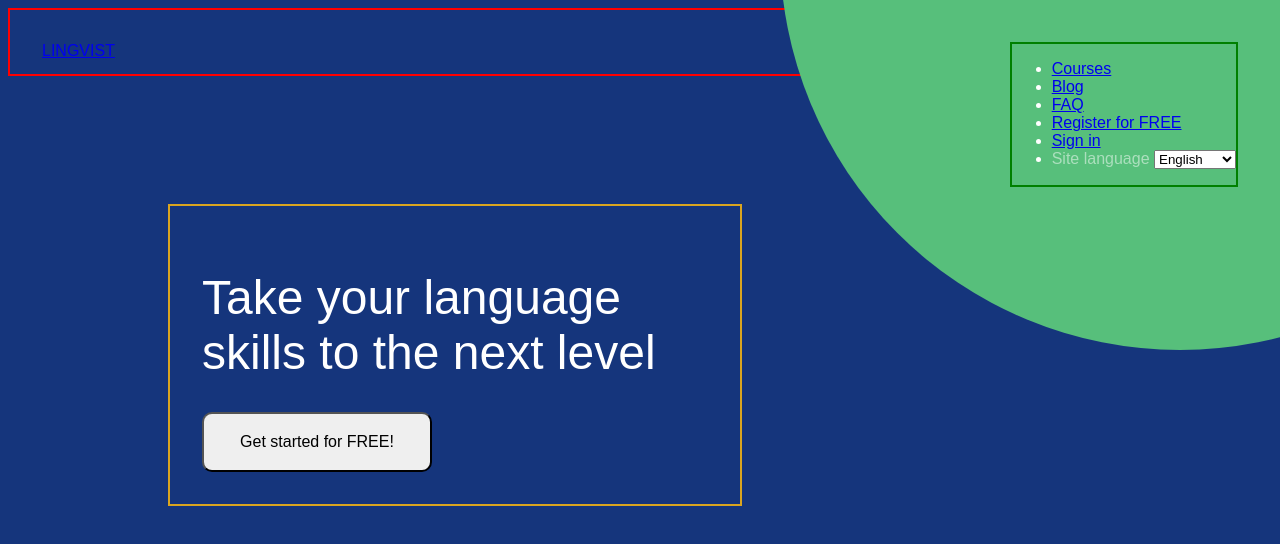
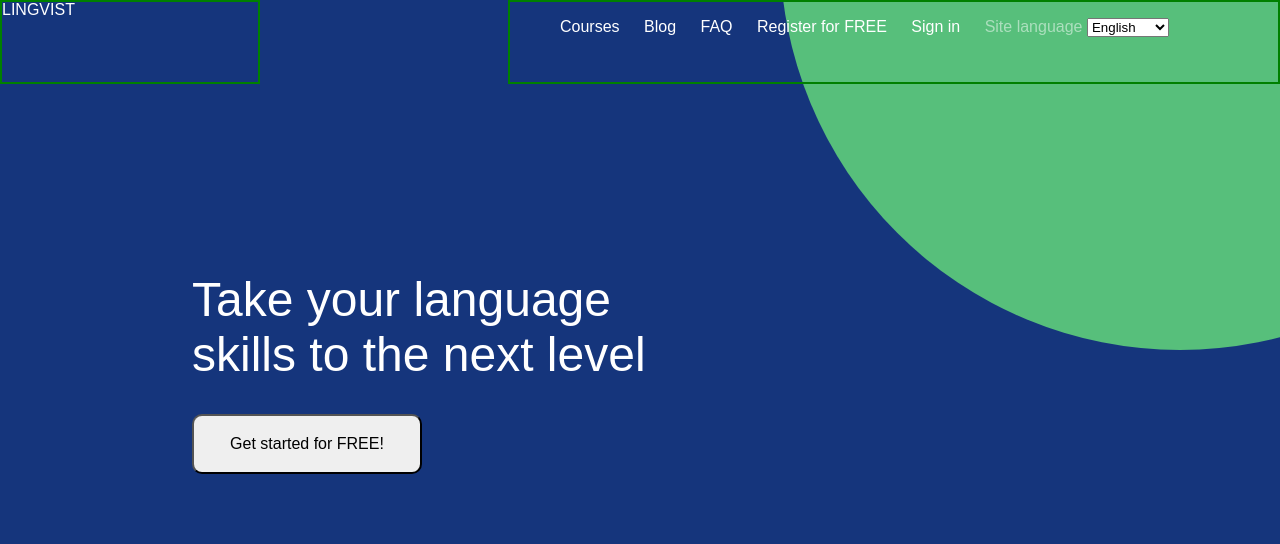
Before and after one commit to ChiselD/lingvist-imitation, a plain HTML site: page index.html in a window 1280 px wide. Shown: the top 544 px of the page. Drawn offline with Linux system fonts and the light colour scheme.

Commit message:
Adjust navbar styling
- Add organizational comments to divide CSS into sections
- Add height/width attributes for most elements
- Add margin/padding attributes for some elements
- Extract/combine shared attributes from .float-left and .float-right to dry up code
- Fix z-index display (was not displaying elements correctly)
- Start styling nav links

```diff
--- a/style.css
+++ b/style.css
@@ -1,16 +1,73 @@
+/* ELEMENTS */
+
+body {
+	margin: 0;
+	padding: 0;
+	width: 100%;
+	background-color: rgb(21,53,124);
+	color: white;
+	font-size: 16px;
+	font-family: arial, sans-serif;
+}
+
+header {
+	width: 100%;
+}
+
+nav {
+	/*border: 2px solid red;*/
+	margin: 0;
+	height: 80px;
+	width: 100%;
+}
+
+main {
+	/*border: 2px solid goldenrod;*/
+	width: 40%;
+	margin: 8em 10em;
+	padding: 2em;
+}
+
+h1 {
+	font-size: 3em;
+	font-weight: 400;
+}
+
+a {
+	color: white;
+	text-decoration: none;
+}
+
+
+/* CLASSES */
+
+.float-left, .float-right {
+	height: 100%;
+	line-height: 100%;
+	display: inline-block;
+	position: relative;
+	border: 2px solid green;
+}
+
 .float-left {
-  display: block;
 	float: left;
+	width: 20%;
 }
 
 .float-right {
-  display: block;
 	float: right;
+	width: 60%;
 	position: relative;
-  color: white;
-  border: 2px solid green;
-  z-index: 1;
+	z-index: 0;
 }
+
+.float-right ul li {
+	display: inline;
+	list-style: none;
+}
+
+
+/* IDS */
 
 #blob {
 	background-color: rgb(87,191,123);
@@ -20,11 +77,27 @@
 	position: absolute;
 	top: -450px;
 	right: -300px;
-	z-index: 0;
+	z-index: -1;
 }
 
 #logo {
+	/*margin: 20px auto;*/
 	text-transform: uppercase;
+	width: 100%;
+	height: 100%;
+}
+
+#nav-options li {
+	padding: 10px;
+}
+
+#language-picker {
+	display: inline;
+}
+
+#site-language {
+	/*color: white;*/
+	opacity: 0.5;
 }
 
 #get-started {
@@ -33,32 +106,3 @@
 	font-size: inherit;
 	border-radius: 10px;
 }
-
-#site-language {
-  /*color: white;*/
-  opacity: 0.5;
-}
-
-body {
-  background-color: rgb(21,53,124);
-  color: white;
-  font-size: 16px;
-  font-family: arial, sans-serif;
-}
-
-nav {
-  border: 2px solid red;
-  padding: 2em;
-}
-
-main {
-  border: 2px solid goldenrod;
-  width: 40%;
-  margin: 8em 10em;
-  padding: 2em;
-}
-
-h1 {
-  font-size: 3em;
-  font-weight: 400;
-}
```
Lines whose indentation alone changed are shown as unchanged.
